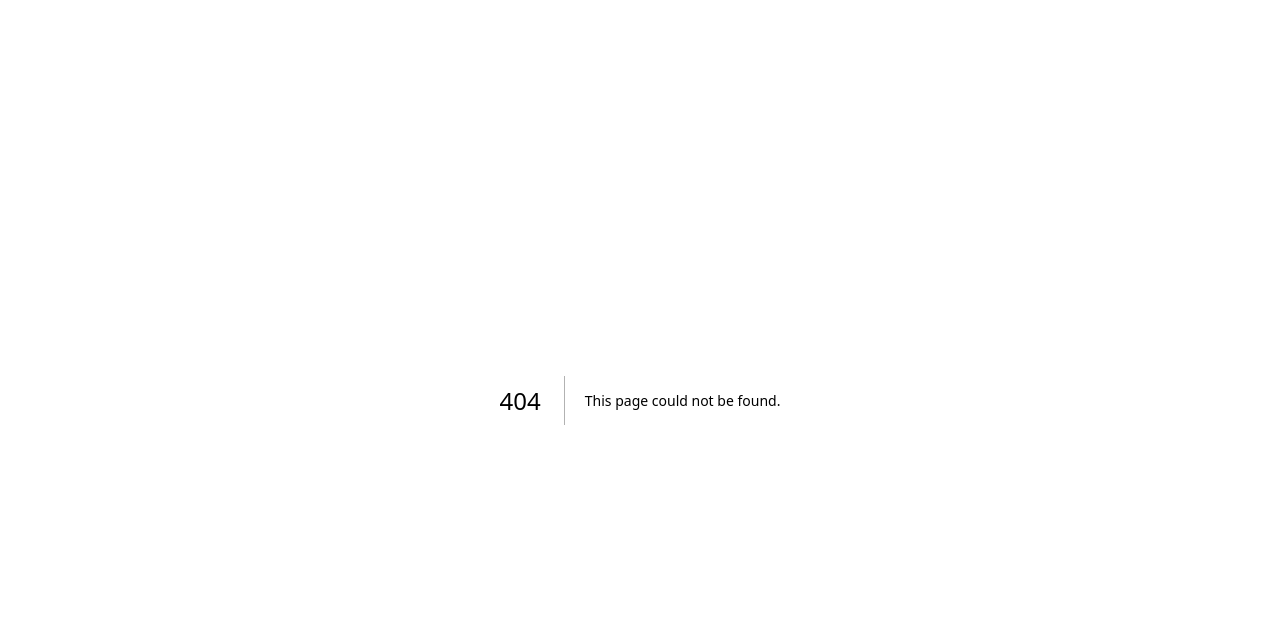
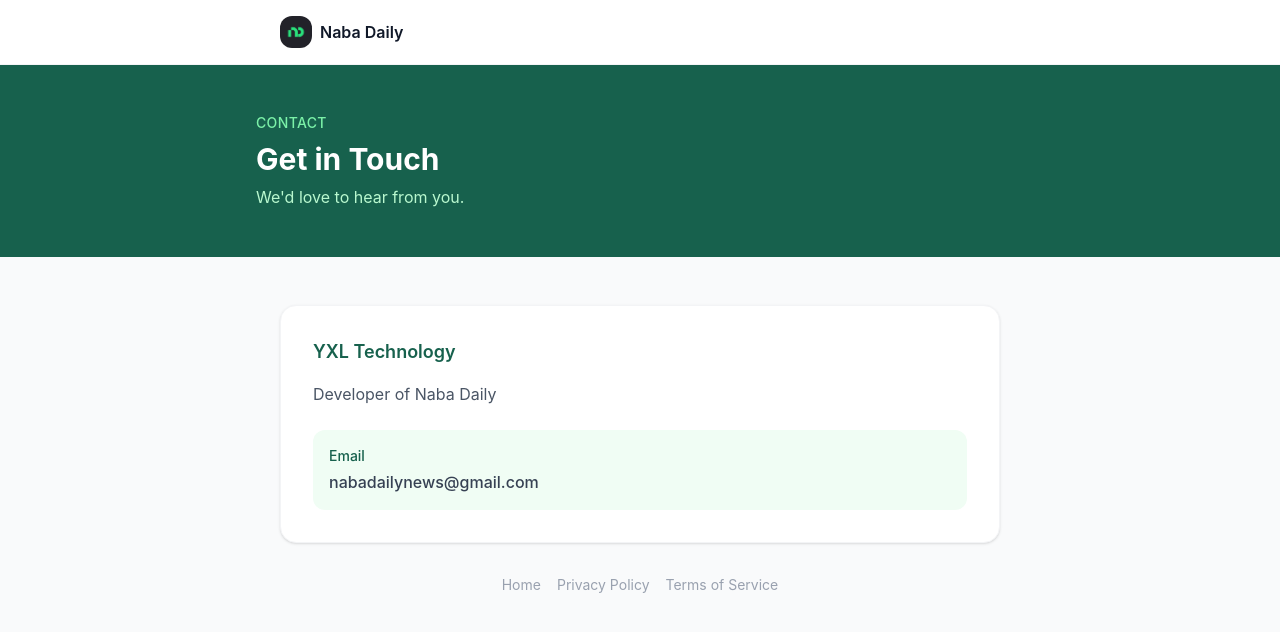
Before and after one commit to Berkant004/nabadaily-web, a Next.js app: page /contact in a window 1280 px wide. Before the commit this address had no page. Shown: the top 632 px of the page. Built offline with nearby package versions, Linux system fonts and the light colour scheme.

Commit message:
Contact page added

```diff
--- /dev/null
+++ b/app/contact/page.tsx
@@ -0,0 +1,51 @@
+import Link from "next/link";
+import Image from "next/image";
+import type { Metadata } from "next";
+
+export const metadata: Metadata = {
+  title: "Contact – Naba Daily",
+  description: "Contact YXL Technology, the developer of Naba Daily.",
+};
+
+export default function ContactPage() {
+  return (
+    <div className="min-h-screen" style={{ backgroundColor: "#F9FAFB" }}>
+      <header className="border-b border-gray-100 bg-white sticky top-0 z-10">
+        <div className="max-w-3xl mx-auto px-6 py-4 flex items-center justify-between">
+          <Link href="/" className="flex items-center gap-2">
+            <Image src="/app_icon.png" alt="Naba Daily" width={32} height={32} className="rounded-xl" />
+            <span className="font-semibold text-gray-900">Naba Daily</span>
+          </Link>
+        </div>
+      </header>
+
+      <div style={{ backgroundColor: "#17614D" }} className="py-12 px-6">
+        <div className="max-w-3xl mx-auto">
+          <p className="text-green-300 text-sm font-medium mb-2 uppercase tracking-wide">Contact</p>
+          <h1 className="text-3xl font-bold text-white mb-2">Get in Touch</h1>
+          <p className="text-green-200">We'd love to hear from you.</p>
+        </div>
+      </div>
+
+      <div className="max-w-3xl mx-auto px-6 py-12">
+        <div className="bg-white rounded-2xl shadow-sm border border-gray-100 p-8">
+          <h2 className="text-lg font-semibold mb-4" style={{ color: "#17614D" }}>YXL Technology</h2>
+          <p className="text-gray-600 mb-6">Developer of Naba Daily</p>
+          <div className="space-y-4">
+            <div className="rounded-xl p-4" style={{ backgroundColor: "#F0FDF4" }}>
+              <p className="text-sm font-medium mb-1" style={{ color: "#17614D" }}>Email</p>
+              <a href="mailto:nabadailynews@gmail.com" className="text-gray-700 font-medium">
+                nabadailynews@gmail.com
+              </a>
+            </div>
+          </div>
+        </div>
+        <div className="mt-8 text-center flex gap-4 justify-center text-sm text-gray-400">
+          <Link href="/">Home</Link>
+          <Link href="/privacy">Privacy Policy</Link>
+          <Link href="/terms">Terms of Service</Link>
+        </div>
+      </div>
+    </div>
+  );
+}
--- a/app/page.tsx
+++ b/app/page.tsx
@@ -32,6 +32,9 @@
           <Link href="/delete-account" className="hover:text-gray-600 transition-colors">
             Delete Account
           </Link>
+          <Link href="/contact" className="hover:text-gray-600 transition-colors">
+            Contact
+          </Link>
         </div>
       </div>
     </main>
```
